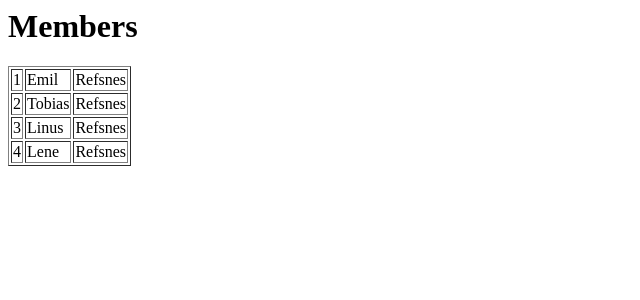
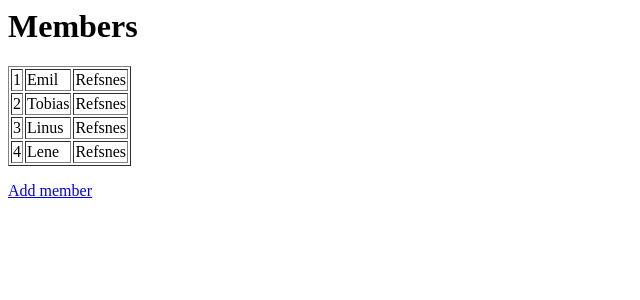
Before and after one commit to 9health/django-tut-w3c, a Django app: page /members/ in a window 1280 px wide. Shown: the top 300 px of the page, without its empty margins (0-640 px from the left). Run offline with Django 4.2, Linux system fonts and the light colour scheme; data comes from the database, SQL or seed files in the repository.

Commit message:
Add Add member URL to index.html of members web app

```diff
--- a/myworld/members/templates/index.html
+++ b/myworld/members/templates/index.html
@@ -9,3 +9,7 @@
 </tr>
 {% endfor %}
 </table>
+
+<p>
+<a href="add/">Add member</a>
+</p>
```
